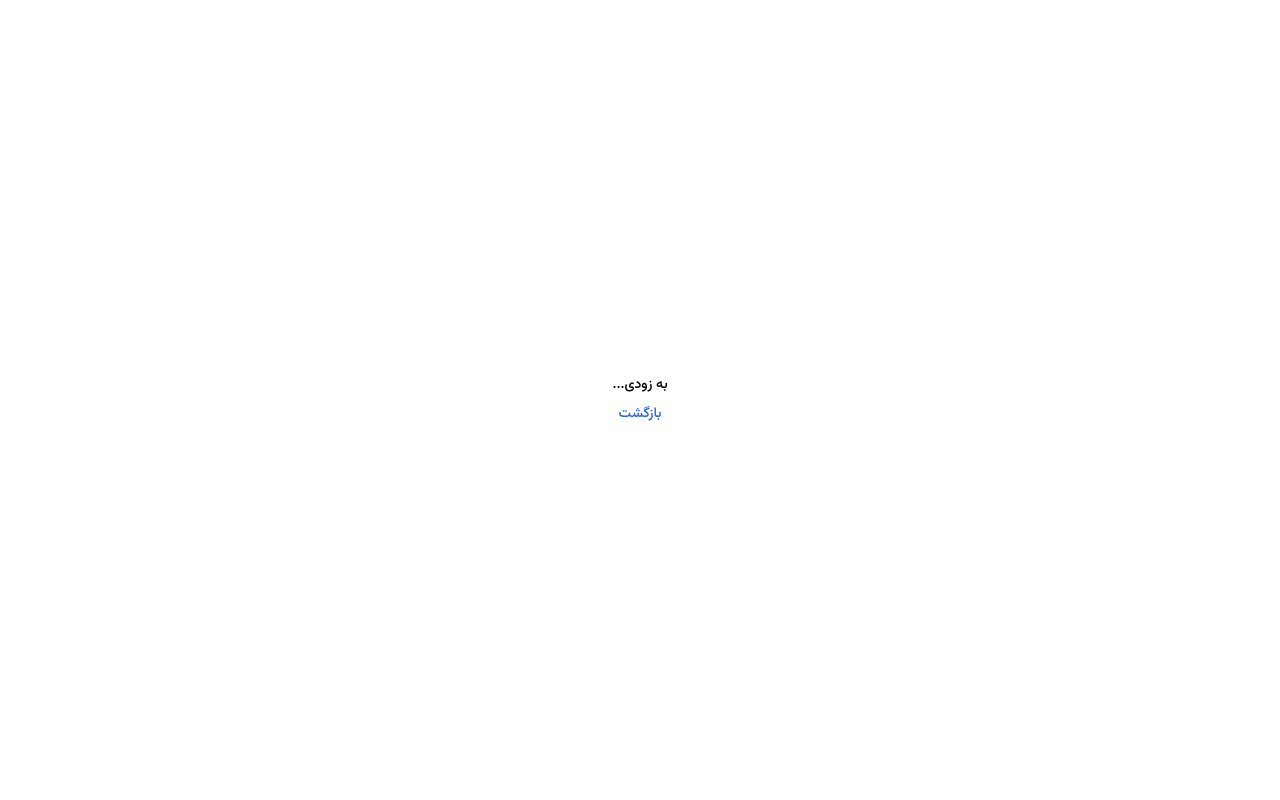
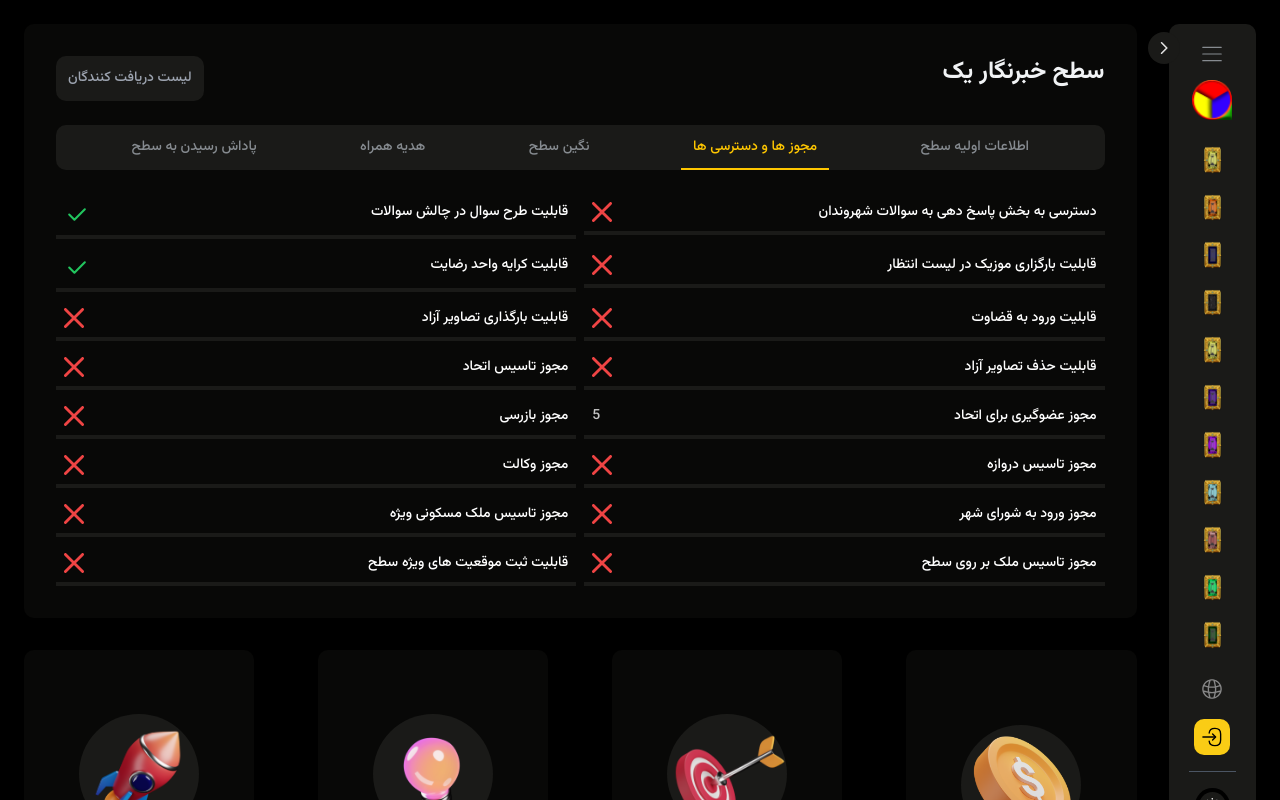
Before and after one commit to amirmahdizare/metapersian, a Next.js app: page /levels/reporter/permissions in a window 1280 px wide. Before the commit this address had no page. Shown: the top 800 px of the page. Built offline with nearby package versions, Linux system fonts and the light colour scheme.

Commit message:
Add Permission Data

```diff
--- a/app/_components/Detailtem/Detailtem.tsx
+++ b/app/_components/Detailtem/Detailtem.tsx
@@ -5,9 +5,9 @@ export const Detailtem = ({ title, value }: { title: string, value: any }) => {
 
     const generateValue = () => {
         if (typeof value == 'boolean' && !value)
-            return <Close width={25} height={25} />
+            return <Close width={20} height={20} className='text-red-500' />
         else if (typeof value == 'boolean' && value)
-            return <Check width={25} height={25} />
+            return <Check width={25} height={25} className='text-green-500' />
         else
             return <span className='text-dark-tex-gray'>{value}</span>
 
--- a/app/levels/reporter/layout.tsx
+++ b/app/levels/reporter/layout.tsx
@@ -31,7 +31,7 @@ export default function RootLayout({
 
             <div className="bg-dark-on-bg rounded-app  flex justify-evenly  flex-row gap-4 w-full text-[#868B90] overflow-auto">
                 <ButtonLink title="اطلاعات اولیه سطح"  link="/info" />
-                <ButtonLink title="مجوز ها و دسترسی ها" link="/permission" />
+                <ButtonLink title="مجوز ها و دسترسی ها" link="/permissions" />
                 <ButtonLink title="نگین سطح"  link="/gem" />
                 <ButtonLink title="هدیه همراه"  link="/gift" />
                 <ButtonLink title="پاداش رسیدن به سطح" link="/reward" />
--- /dev/null
+++ b/app/levels/reporter/permissions/data.mock.ts
@@ -0,0 +1,97 @@
+import { validateHeaderValue } from "http";
+
+export const persmissionData = {
+    items: [
+        {
+            title: 'مجوز تاسیس اتحاد',
+            value: false,
+            colNumber: 1
+        },
+        {
+            title: 'مجوز عضوگیری برای اتحاد',
+            value: '5',
+            colNumber: 1
+        },
+        {
+            title: 'مجوز بازرسی',
+            value: false,
+            colNumber: 1
+        },
+
+        {
+            title: 'مجوز تاسیس دروازه',
+            value: false,
+            colNumber: 1
+        },
+
+        {
+            title: 'مجوز وکالت',
+            value: false,
+            colNumber: 1
+        },
+
+        {
+            title: 'مجوز ورود به شورای شهر',
+            value: false,
+            colNumber: 1
+        },
+
+        {
+            title: 'مجوز تاسیس ملک مسکونی ویژه',
+            value: false,
+            colNumber: 1
+        },
+
+        {
+            title: 'مجوز تاسیس ملک بر روی سطح',
+            value: false,
+            colNumber: 1
+        },
+
+        {
+            title: 'قابلیت ثبت موقعیت های ویژه سطح',
+            value: false,
+            colNumber: 1
+        },
+
+        {
+            title: 'دسترسی به بخش پاسخ دهی به سوالات شهروندان',
+            value: false,
+            colNumber: 2
+        },
+        {
+            title: 'قابلیت طرح سوال در چالش سوالات',
+            value: true,
+            colNumber: 2
+        },
+        {
+            title: 'قابلیت بارگزاری موزیک در لیست انتظار',
+            value: false,
+            colNumber: 2
+        },
+
+        {
+            title: 'قابلیت کرایه واحد رضایت',
+            value: true,
+            colNumber: 2
+        },
+        {
+            title: 'قابلیت ورود به قضاوت',
+            value: false,
+            colNumber: 2
+        },
+
+        {
+            title: 'قابلیت بارگذاری تصاویر آزاد',
+            value: false,
+            colNumber: 2
+        },
+        {
+            title: 'قابلیت حذف تصاویر آزاد',
+            value: false,
+            colNumber: 2
+        },
+
+
+    ]
+}
--- /dev/null
+++ b/app/levels/reporter/permissions/page.tsx
@@ -0,0 +1,16 @@
+import React from 'react'
+import { persmissionData } from './data.mock'
+import { Detailtem } from '@/app/_components/Detailtem/Detailtem'
+
+export default function page() {
+    return (
+        <div className='grid grid-cols-2 grid-rows-2 gap-2'>
+
+
+            {persmissionData.items.sort((a, b) => (a?.colNumber ?? 0) > (b?.colNumber ?? 0) ? -1 : 1).map(item => <div className={`col-span-2 lg:col-span-1 `}>
+                <Detailtem {...item} />
+            </div>)}
+
+        </div>
+    )
+}
```
